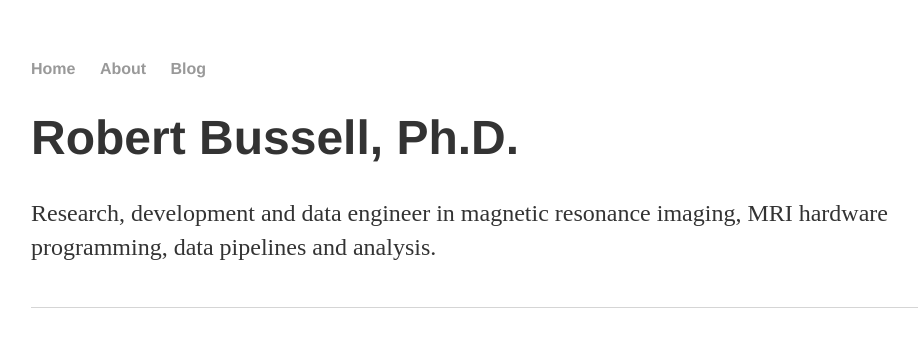
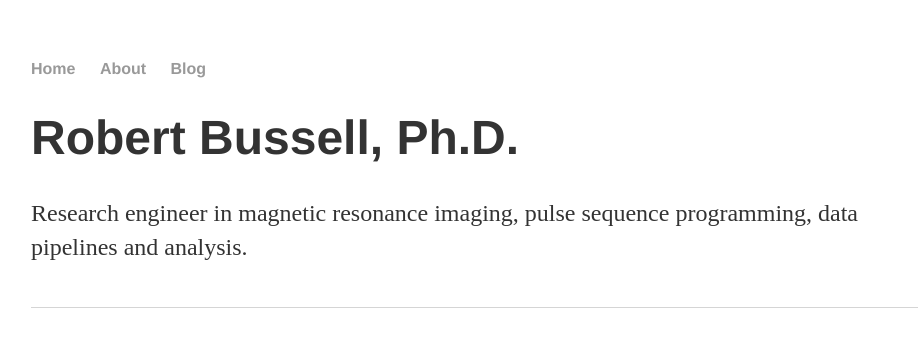
Before and after one commit to rgbussell/rgbussell.github.io, a Jekyll site: the page built from index.html, in a window 1280 px wide. Shown: the top 347 px of the page, without its empty margins (161-1079 px from the left). Built offline with Jekyll 4.4.1, drawn with Linux system fonts in a browser that asks for light colours; the list of posts is cut into pages by our own code.

Commit message:
Update index.html

```diff
--- a/index.html
+++ b/index.html
@@ -4,7 +4,7 @@ title: Robert Bussell, Ph.D.
 ---
 <div class="blurb">
 	<h1>Robert Bussell, Ph.D.</h1>
-	<p>Research, development and data engineer in magnetic resonance imaging, MRI hardware programming, data pipelines and analysis.</p>
+	<p>Research engineer in magnetic resonance imaging, pulse sequence programming, data pipelines and analysis.</p>
 	<a></a>
 	<a></a></br>
 
```
